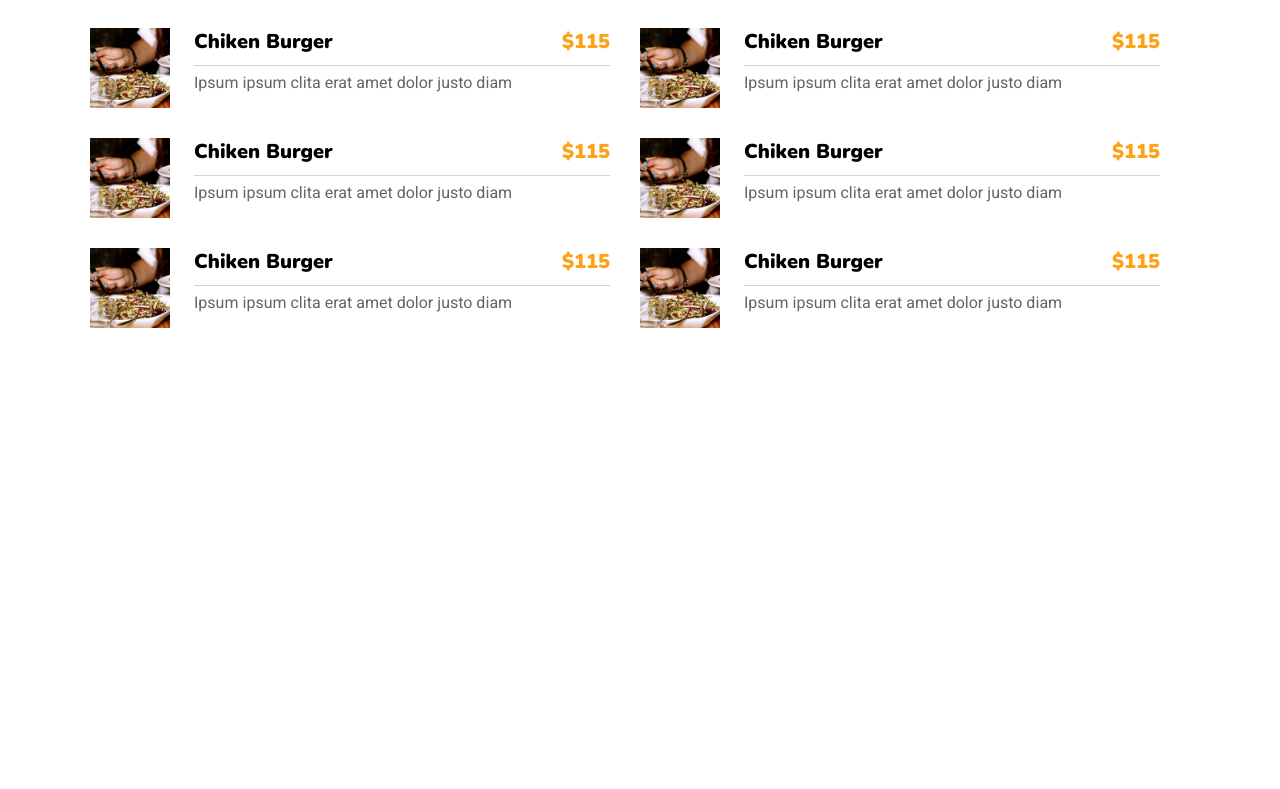
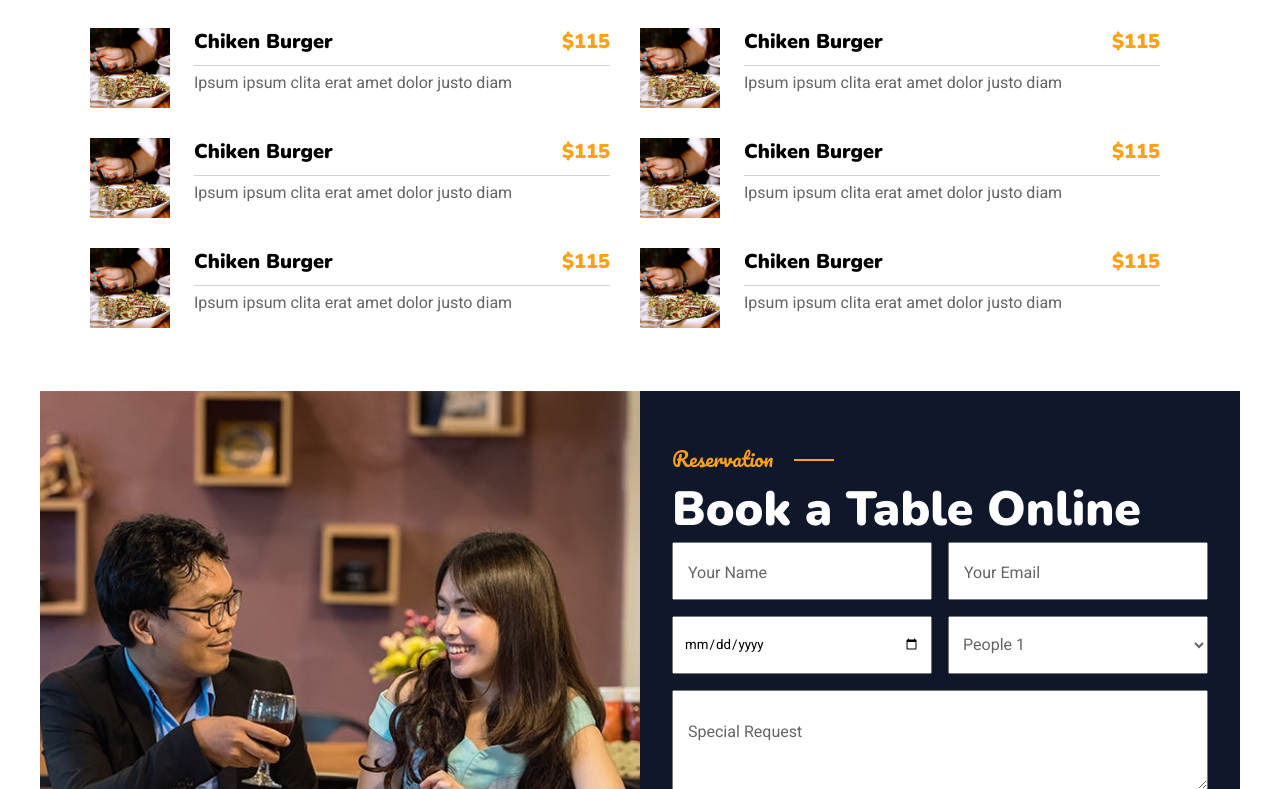
Before and after one commit to JeanLuca999/react-multi-page-website, a React (Create React App) app: page / in a window 1280 px wide. Shown: the part 2011-2800 px from the top of the page. Before the commit the page ends 2354 px from the top, so only its background shows below. Built offline with nearby package versions, Linux system fonts and the light colour scheme.

Commit message:
Criando componente ReservationSection; componente interno de formulário e animações para os inputs

```diff
--- /dev/null
+++ b/src/components/ReservationSection/index.js
@@ -0,0 +1,96 @@
+import { CursiveText } from "../CursiveText";
+import {
+  Wrapper,
+  Image,
+  FormContainer,
+  Form,
+  FormTitle,
+  InputEmail,
+  InputName,
+  InputDate,
+  SelectNumberPeople,
+  Option,
+  TextArea,
+  Submit,
+  LabelContainer,
+  Label,
+} from "./style";
+
+import { useEffect, useState } from "react";
+
+import restoran_thumb_form_form from "../../assets/restoran-thumb-form.jpg";
+
+export default function ReservationSection() {
+  const [inputNameFocus, setInputNameFocus] = useState(false);
+  const [inputEmailFocus, setInputEmailFocus] = useState(false);
+  const [textAreaFocus, setTextAreaFocus] = useState(false);
+
+  const [name, setName] = useState("");
+  const [email, setEmail] = useState("");
+  const [text, setText] = useState("");
+
+  useEffect(() => {
+    name.length > 0 ? setInputNameFocus(true) : setInputNameFocus(false);
+  }, [name]);
+
+  useEffect(() => {
+    email.length > 0 ? setInputEmailFocus(true) : setInputEmailFocus(false);
+  }, [email]);
+
+  useEffect(() => {
+    text.length > 0 ? setTextAreaFocus(true) : setTextAreaFocus(false);
+  }, [text]);
+
+  return (
+    <Wrapper>
+      <Image alt="two people eating together" src={restoran_thumb_form_form} />
+      <FormContainer>
+        <CursiveText>Reservation</CursiveText>
+        <FormTitle>Book a Table Online</FormTitle>
+        <Form>
+          <LabelContainer inputNameFocus={inputNameFocus}>
+            <Label>Your Name</Label>
+            <InputName
+              type={"text"}
+              placeholder="Your name"
+              value={name}
+              onChange={(e) => setName(e.target.value)}
+              onFocus={() => setInputNameFocus(true)}
+              onBlur={name.length > 0 ? null : () => setInputNameFocus(false)}
+            />
+          </LabelContainer>
+
+          <LabelContainer inputEmailFocus={inputEmailFocus}>
+            <Label>Your Email</Label>
+            <InputEmail
+              type={"email"}
+              placeholder="Your email"
+              value={email}
+              onChange={(e) => setEmail(e.target.value)}
+              onFocus={() => setInputEmailFocus(true)}
+              onBlur={email.length > 0 ? null : () => setInputEmailFocus(false)}
+            />
+          </LabelContainer>
+
+          <InputDate type={"date"} />
+          <SelectNumberPeople>
+            <Option>People 1</Option>
+            <Option>People 2</Option>
+            <Option>People 3</Option>
+          </SelectNumberPeople>
+          <LabelContainer textAreaFocus={textAreaFocus}>
+            <Label>Special Request</Label>
+            <TextArea
+              placeholder="Special Request"
+              value={text}
+              onChange={(e) => setText(e.target.value)}
+              onFocus={() => setTextAreaFocus(true)}
+              onBlur={text.length > 0 ? null : () => setTextAreaFocus(false)}
+            ></TextArea>
+          </LabelContainer>
+          <Submit>Book a table online</Submit>
+        </Form>
+      </FormContainer>
+    </Wrapper>
+  );
+}
--- /dev/null
+++ b/src/components/ReservationSection/style.js
@@ -0,0 +1,185 @@
+import styled from "styled-components";
+
+export const Wrapper = styled.section`
+  max-width: 1200px;
+  width: 100%;
+  margin: 3rem auto;
+  display: grid;
+  grid-template-columns: 1fr;
+  grid-template-rows: 1fr 1fr;
+  background-color: #0f172b;
+
+  @media screen and (min-width: 800px) {
+    grid-template-columns: 1fr 1fr;
+    grid-template-rows: 1fr;
+  }
+`;
+
+export const Image = styled.img`
+  object-fit: cover;
+  width: 100%;
+  height: 100%;
+`;
+
+export const FormContainer = styled.div`
+  background-color: #0f172b;
+  padding: 3.125rem 2rem;
+`;
+
+export const FormTitle = styled.h2`
+  font-family: "Nunito", sans-serif;
+  font-weight: bold;
+  font-size: 3rem;
+  color: #fff;
+`;
+
+export const Form = styled.form`
+  display: grid;
+  grid-template-columns: 1fr;
+  grid-template-rows: repeat(6, 1fr);
+  grid-template:
+    "InputName"
+    "InputEmail"
+    "InputDate"
+    "SelectNumberPeople"
+    "TextArea"
+    "Submit";
+
+  gap: 16px;
+
+  @media screen and (min-width: 800px) {
+    grid-template-columns: 1fr 1fr;
+    grid-template-rows: 1fr 1fr 1fr 1fr;
+    grid-template:
+      "InputName InputEmail"
+      "InputDate SelectNumberPeople"
+      "TextArea TextArea"
+      "Submit Submit";
+  }
+`;
+
+export const Label = styled.label`
+  position: absolute;
+  top: 50%;
+  transform: translateY(-50%);
+  left: 1rem;
+  pointer-events: none;
+  color: #666565;
+  transition: all 0.4s ease;
+  padding-top: 3px;
+`;
+
+export const LabelContainer = styled.div`
+  position: relative;
+
+  &:nth-of-type(1) {
+    grid-area: InputName;
+
+    ${Label} {
+      &:nth-of-type(1) {
+        font-size: ${(props) => (props.inputNameFocus ? "0.75rem" : "1rem")};
+        top: ${(props) => (props.inputNameFocus ? "calc(20% - 2px)" : "50%")};
+      }
+    }
+  }
+
+  &:nth-of-type(2) {
+    grid-area: InputEmail;
+
+    ${Label} {
+      &:nth-of-type(1) {
+        font-size: ${(props) => (props.inputEmailFocus ? "0.75rem" : "1rem")};
+        top: ${(props) => (props.inputEmailFocus ? "calc(20% - 2px)" : "50%")};
+      }
+    }
+  }
+
+  &:nth-of-type(3) {
+    grid-area: TextArea;
+
+    ${Label} {
+      &:nth-of-type(1) {
+        font-size: ${(props) => (props.textAreaFocus ? "0.75rem" : "1rem")};
+        top: ${(props) => (props.textAreaFocus ? "calc(20% - 2px)" : "40%")};
+      }
+    }
+  }
+`;
+
+export const InputName = styled.input`
+  width: 100%;
+  height: 58px;
+  padding: 0 10px;
+  padding-top: 10px;
+  font-size: 1rem;
+  font-family: "Heebo", sans-serif;
+  outline: 0;
+
+  &::placeholder {
+    color: transparent;
+  }
+`;
+
+export const InputEmail = styled.input`
+  width: 100%;
+  height: 58px;
+  padding: 0 10px;
+  padding-top: 10px;
+  font-size: 1rem;
+  font-family: "Heebo", sans-serif;
+  outline: 0;
+
+  &::placeholder {
+    color: transparent;
+  }
+`;
+
+export const InputDate = styled.input`
+  height: 58px;
+  padding: 10px;
+  font-family: "Heebo", sans-serif;
+  grid-area: InputDate;
+`;
+
+export const SelectNumberPeople = styled.select`
+  height: 58px;
+  font-size: 1rem;
+  color: #666565;
+  padding: 10px;
+  font-family: "Heebo", sans-serif;
+  grid-area: SelectNumberPeople;
+`;
+
+export const Option = styled.option`
+  color: #666565;
+  font-size: 1rem;
+
+  &:hover {
+    background-color: #fea116;
+  }
+`;
+
+export const TextArea = styled.textarea`
+  display: block;
+  height: 100px;
+  width: 100%;
+  padding: 10px;
+  color: #666565;
+  font-size: 1rem;
+  padding-top: 30px;
+  font-family: "Heebo", sans-serif;
+  &::placeholder {
+    color: transparent;
+  }
+`;
+
+export const Submit = styled.button`
+  grid-area: Submit;
+  background-color: #fea116;
+  font-weight: bold;
+  border: 0;
+  color: #fff;
+  font-family: "Nunito", sans-serif;
+  text-transform: uppercase;
+  padding: 16px 12px;
+`;
--- a/src/pages/Home.js
+++ b/src/pages/Home.js
@@ -3,6 +3,7 @@ import CardSection from "../components/CardSection";
 import HomeBannerInfo from "../components/HomeBannerInfo";
 import MostPopularItemsSection from "../components/MostPopularItemsSection";
 import NavBar from "../components/NavBar";
+import ReservationSection from "../components/ReservationSection";
 import WelcomeSection from "../components/WelcomeSection";
 
 export default function Home() {
@@ -15,6 +16,7 @@ export default function Home() {
       <CardSection />
       <WelcomeSection />
       <MostPopularItemsSection />
+      <ReservationSection />
     </>
   );
 }
```
Also changed, not shown: src/assets/restoran-thumb-form.jpg (added).
